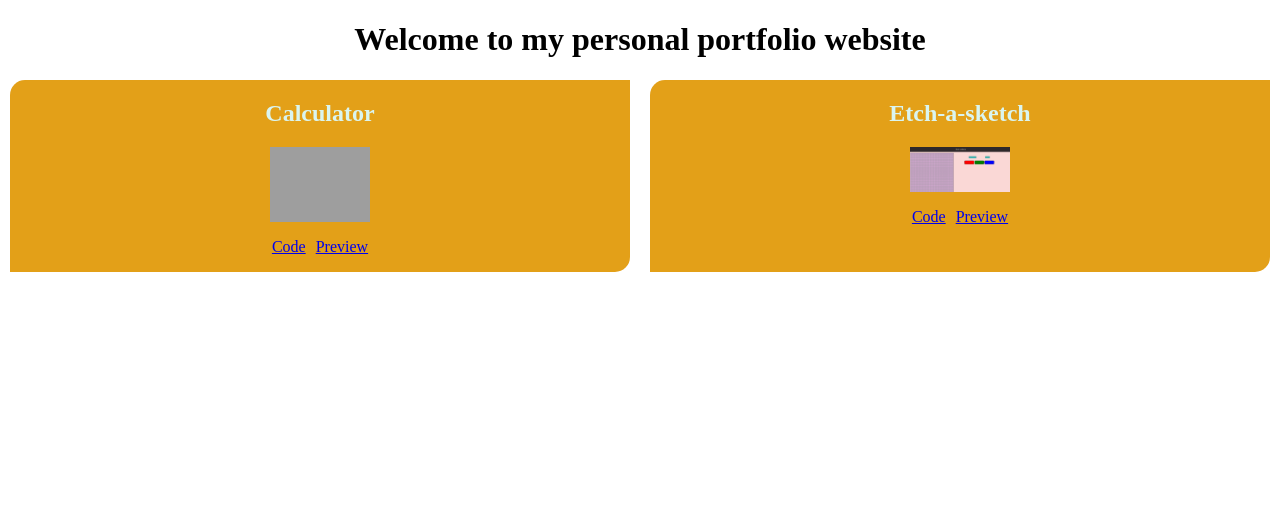
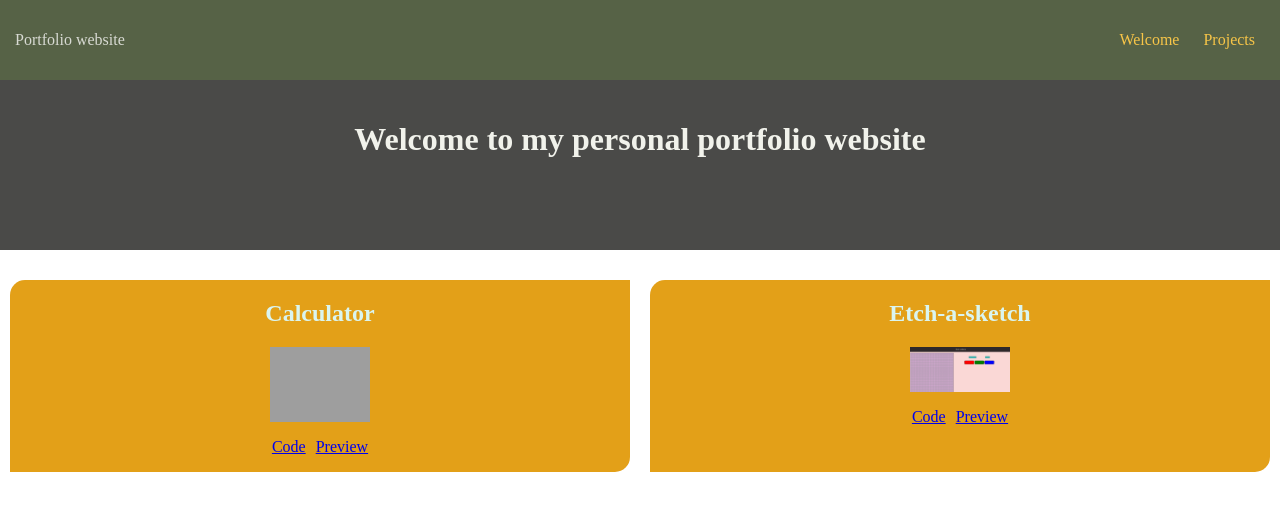
Before and after one commit to Tropienet/personal-portfolio-fcc, a plain HTML site: page index.html in a window 1280 px wide. Drawn offline with Linux system fonts and the light colour scheme; grey boxes are pictures that could not be loaded.

Commit message:
Added navbar

```diff
--- a/index.html
+++ b/index.html
@@ -8,6 +8,15 @@
     <title>Personal portfolio</title>
 </head>
 <body>
+    <div id="navbar">
+        <p class="website-title">
+            Portfolio website
+        </p>
+        <nav class="navigation-links">
+            <a href="#welcome-section">Welcome</a>
+            <a href="#projects">Projects</a>
+        </nav>
+    </div>
     <div id="welcome-section">
         <h1 class="welcome-msg">Welcome to my personal portfolio website</h1>
     </div>
--- a/styles/style.css
+++ b/styles/style.css
@@ -8,6 +8,39 @@ body {
     margin: 0;
     display: flex;
     flex-direction: column;
+}
+
+#navbar {
+    position: fixed;
+    width: 100%;
+    background-color: #566246;
+    color: #d8dad3;
+    display: flex;
+    justify-content: space-between;
+    padding: 15px 0;
+}
+
+.website-title {
+    margin-left: 15px;
+}
+
+.navigation-links {
+    align-self: center;
+    margin-right: 15px;
+}
+
+.navigation-links > a {
+    margin: 0 10px;
+    text-decoration: none;
+    color: #F7C548;
+}
+
+#welcome-section {
+    width: 100%;
+    padding: 70px 0;
+    margin: 30px 0;
+    background-color: #4A4A48;
+    color: #f1F2EB;
 }
 
 .welcome-msg {
```
